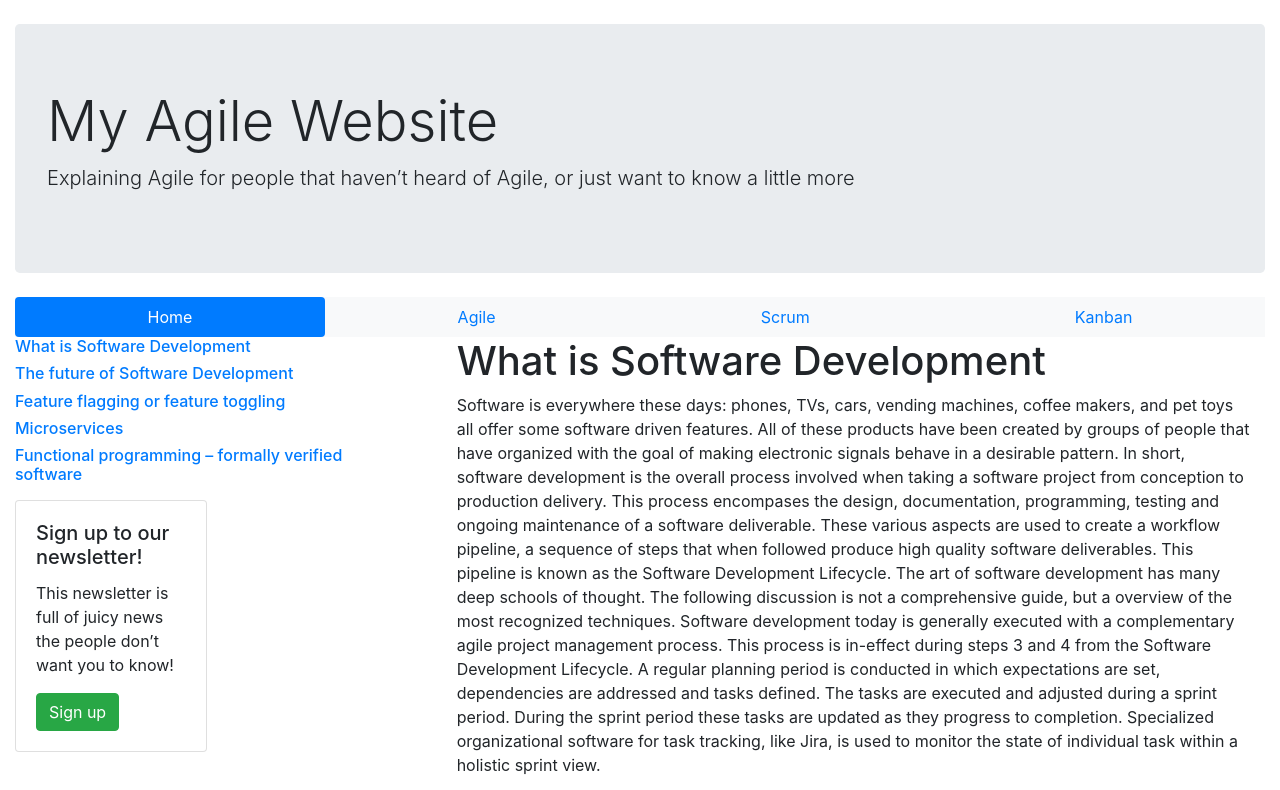
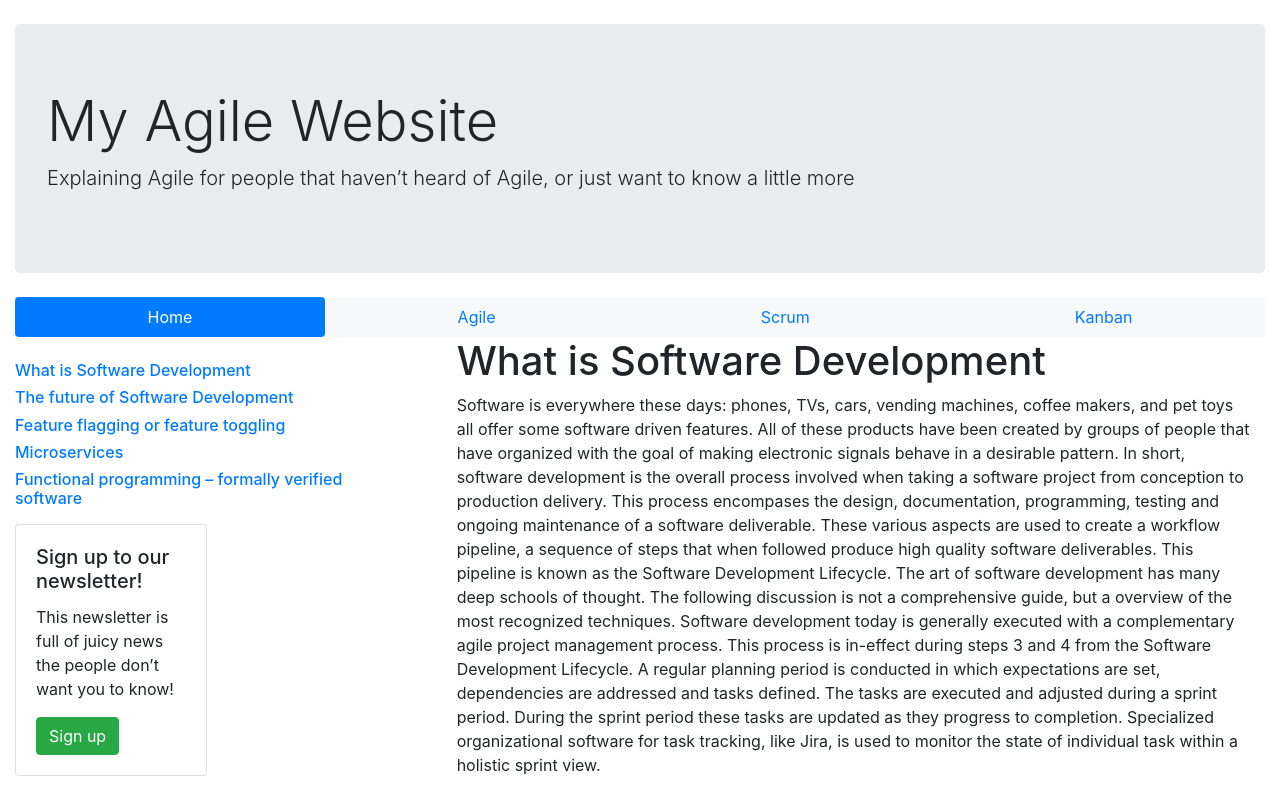
Before and after one commit to JuliusAboagye/MyAgileSite, a plain HTML site: page index.html in a window 1280 px wide. Shown: the top 790 px of the page. Drawn offline with nearby package versions, Linux system fonts and the light colour scheme.

Commit message:
New Commit

```diff
--- a/index.html
+++ b/index.html
@@ -55,7 +55,7 @@
 
           <div class="row">
               <div class="col-md-4 ">
-                    <nav class="nav flex-column d-none d-md-block ">
+                    <nav class="nav flex-column d-none d-md-block mt-4">
 
                       <h5 class="text-black h6"><a href="#what">What is Software Development</a></h5>
                       <h5 class="text-black h6"><a href="#future">The future of Software Development</a></h5>
```
